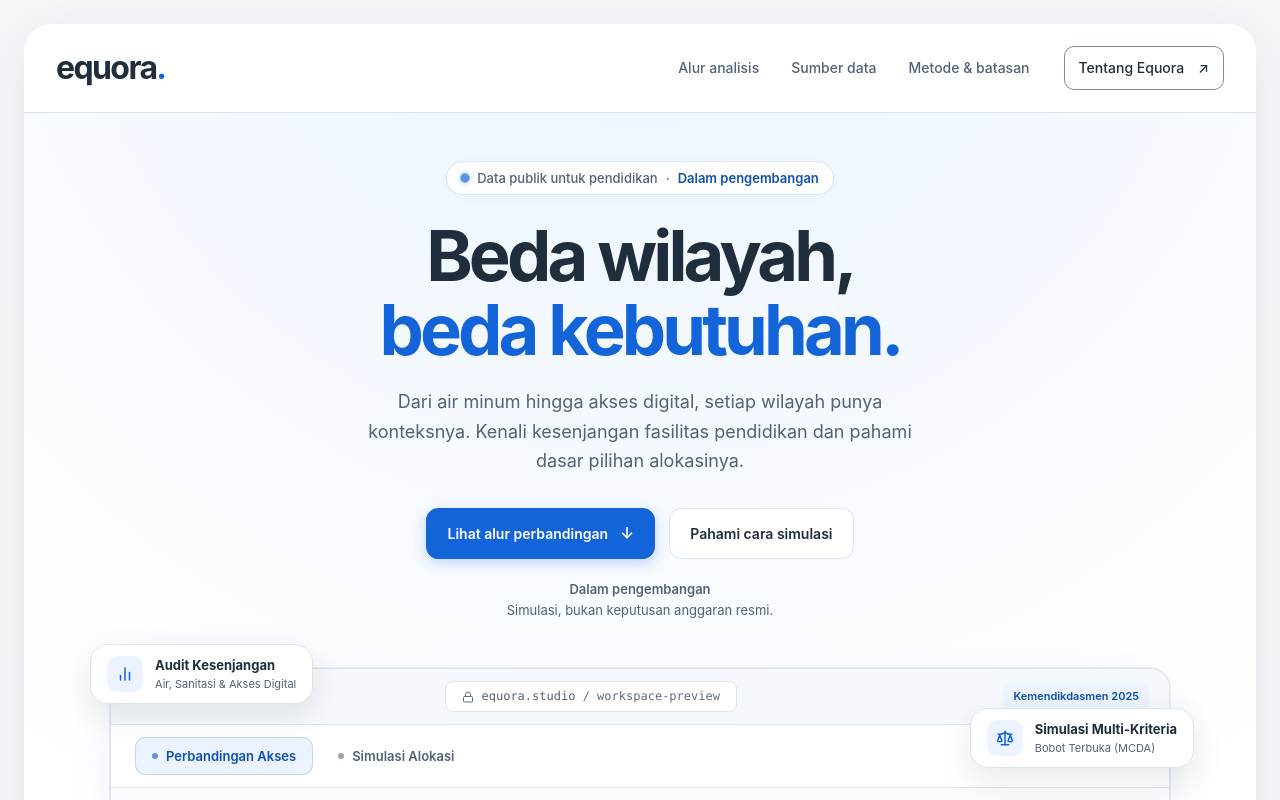
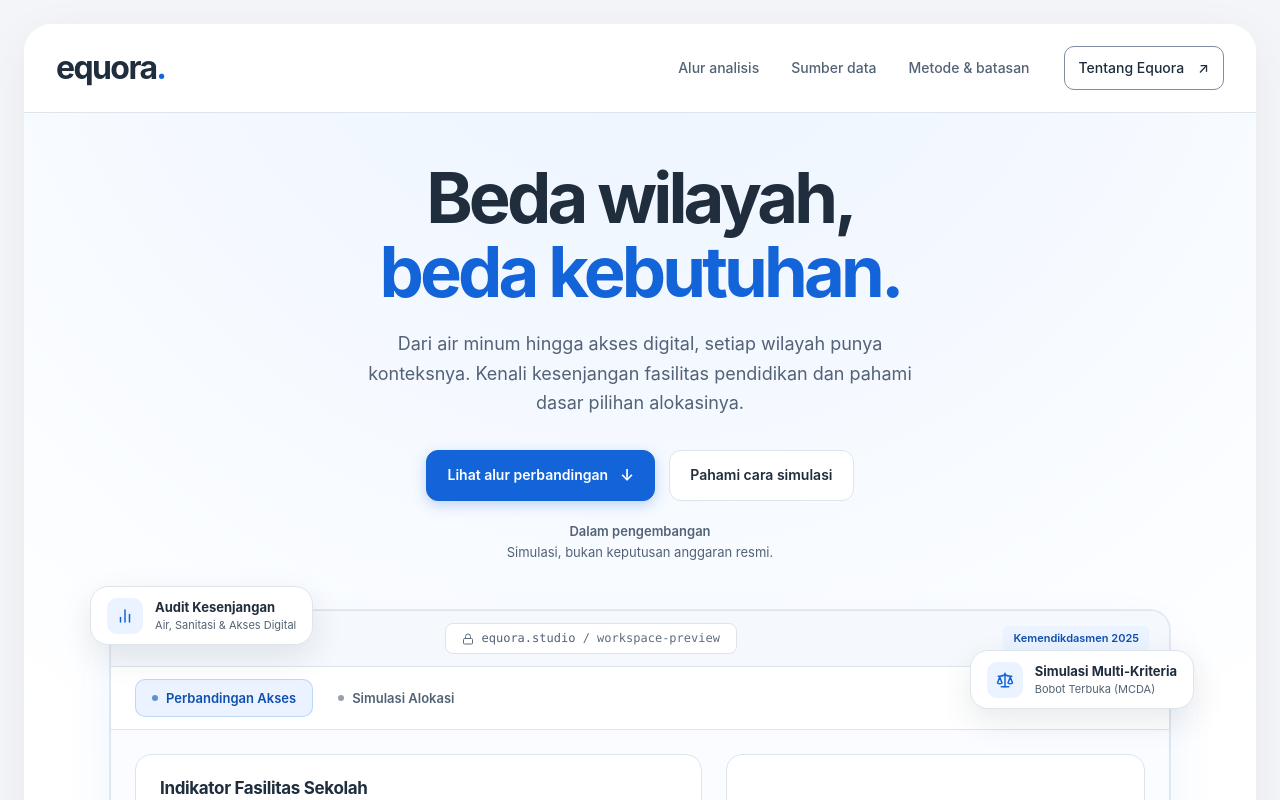
Before and after one commit to mrizalbasri/Equora, a SvelteKit app in the folder frontend/: page / in a window 1280 px wide. Shown: the top 800 px of the page. Built offline with nearby package versions, Linux system fonts and the light colour scheme.

Commit message:
feat(web): remove eyebrow pill badge from hero header

```diff
--- a/frontend/src/routes/+page.svelte
+++ b/frontend/src/routes/+page.svelte
@@ -35,12 +35,6 @@
     <section class="eq-container hero" aria-labelledby="hero-title">
       <!-- Centered Header Copy -->
       <div class="hero-header">
-        <div class="hero-badge">
-          <span class="badge-dot" aria-hidden="true"></span>
-          <span class="badge-text">Data publik untuk pendidikan</span>
-          <span class="badge-sep" aria-hidden="true">·</span>
-          <span class="badge-tag">Dalam pengembangan</span>
-        </div>
         <h1 id="hero-title">Beda wilayah,<br /><span>beda kebutuhan.</span></h1>
         <p class="intro">Dari air minum hingga akses digital, setiap wilayah punya konteksnya. Kenali kesenjangan fasilitas pendidikan dan pahami dasar pilihan alokasinya.</p>
         <div class="actions">
@@ -409,32 +403,6 @@
     align-items: center;
     max-width: 820px;
     margin-inline: auto;
-  }
-  .hero-badge {
-    display: inline-flex;
-    align-items: center;
-    gap: 8px;
-    padding: 6px 14px;
-    background: var(--eq-surface);
-    border: 1px solid var(--eq-border);
-    border-radius: 999px;
-    font-size: 13px;
-    font-weight: 550;
-    color: var(--eq-text-secondary);
-    box-shadow: 0 2px 8px rgb(18 100 216 / 4%);
-    margin-bottom: 24px;
-  }
-  .badge-dot {
-    width: 8px;
-    height: 8px;
-    border-radius: 50%;
-    background: var(--eq-primary);
-    box-shadow: 0 0 0 3px var(--eq-primary-tint);
-    animation: pulseDot 2s infinite ease-in-out;
-  }
-  .badge-tag {
-    color: var(--eq-primary-hover);
-    font-weight: 600;
   }
   h1 {
     font-size: clamp(2.6rem, 5.5vw, 4.6rem);
@@ -861,10 +829,6 @@
     from { width: 0; }
     to { width: var(--target-width); }
   }
-  @keyframes pulseDot {
-    0%, 100% { transform: scale(1); opacity: 1; }
-    50% { transform: scale(1.2); opacity: 0.7; }
-  }
 
   /* Section Pratinjau */
   .preview { border: 1px solid var(--eq-border); border-radius: var(--eq-radius-lg); background: var(--eq-surface-elevated); }
@@ -992,10 +956,10 @@
   }
 
   @media (prefers-reduced-motion: reduce) {
-    .hero-badge, h1, .intro, .actions, .hero-note, .hero-showcase, .progress-bar {
+    .progress-bar {
       animation: none !important;
     }
-    .badge-left, .badge-right, .badge-dot {
+    .badge-left, .badge-right {
       animation: none !important;
     }
   }
```
